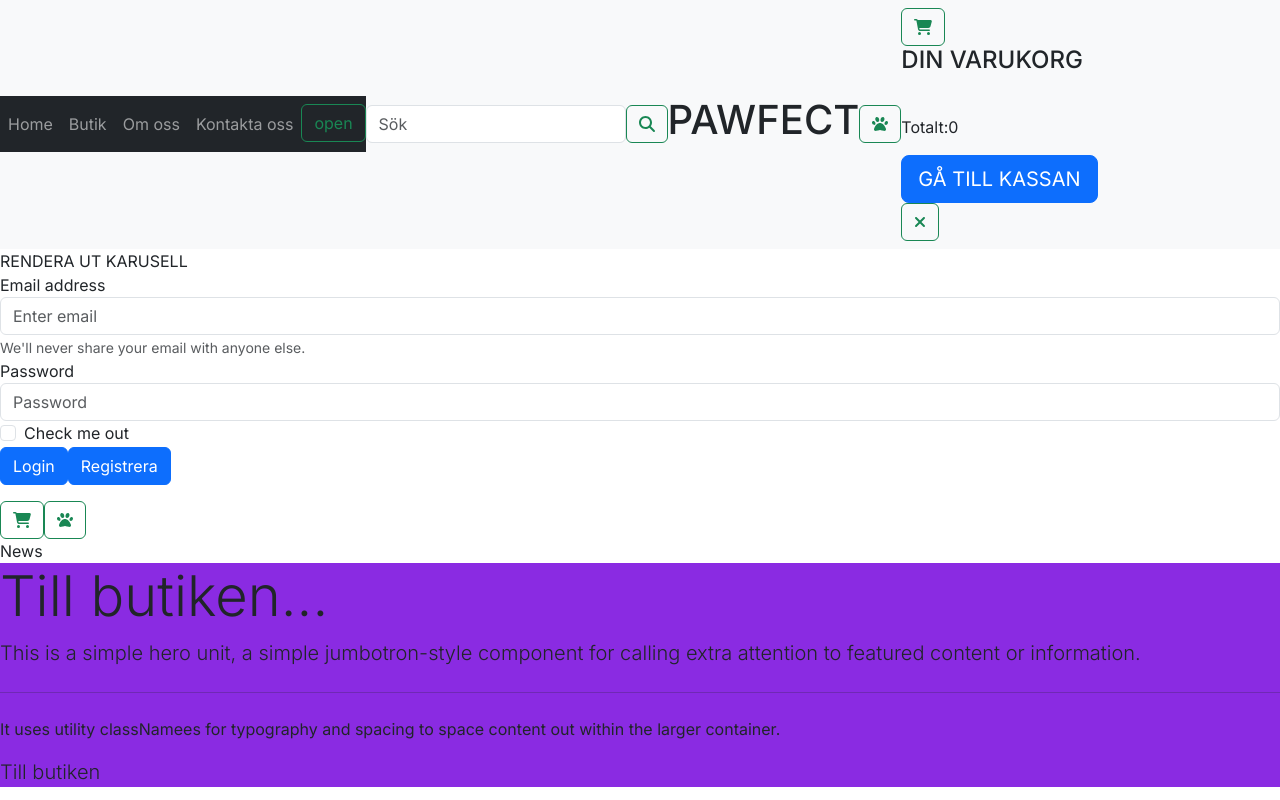
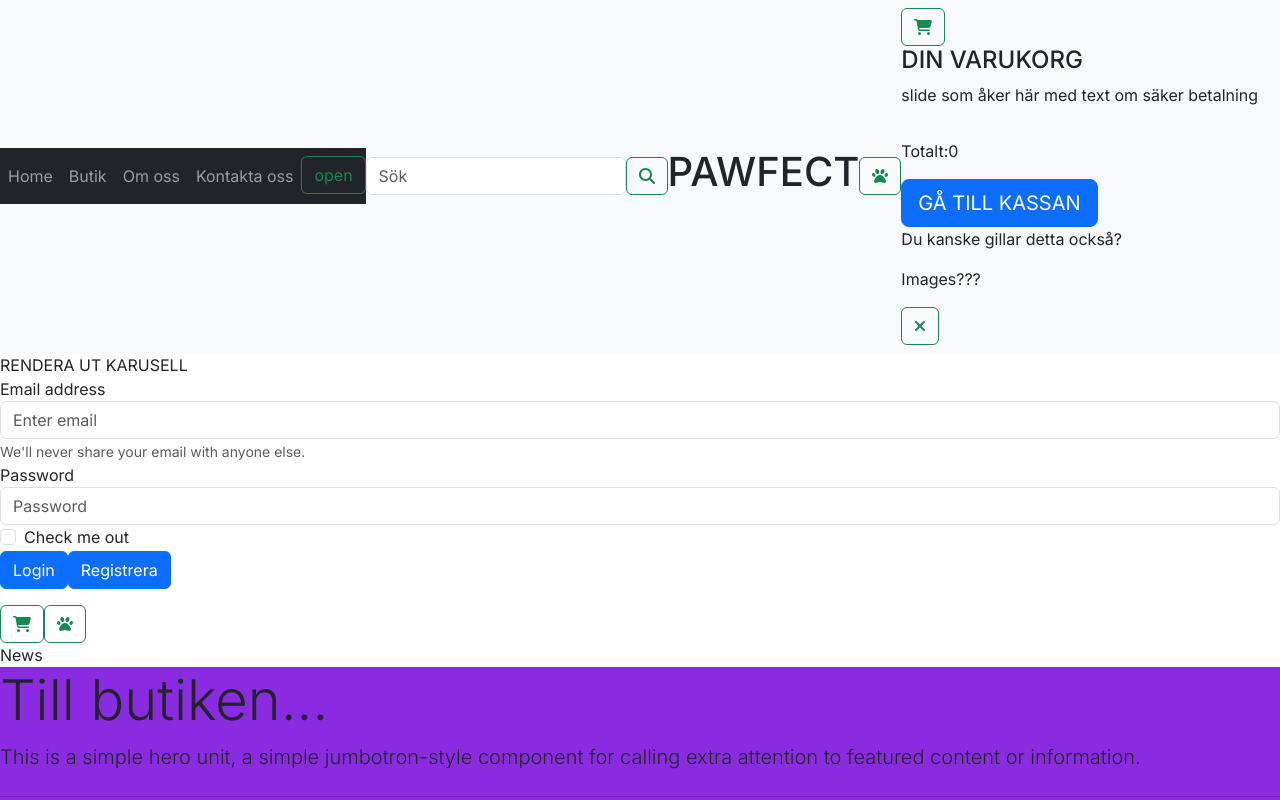
Before and after one commit to TOtterhall/pawfect, a Next.js app in the folder client/my-app/: page / in a window 1280 px wide. Both pictures are taken after a click on the button 923 px from the left and 43 px from the top of the page. Shown: the top 800 px of the page. Built offline with nearby package versions, Linux system fonts and the light colour scheme.

Commit message:
:hammer: started to buggfixed productId and some text

```diff
--- a/client/my-app/src/app/components/Cart/Cart.jsx
+++ b/client/my-app/src/app/components/Cart/Cart.jsx
@@ -43,6 +43,7 @@ export default function Cart() {
       {isDrawerOpen && (
         <div>
           <h4>DIN VARUKORG</h4>
+          <div>slide som åker här med text om säker betalning</div>
           <div className="modal-body">
             <div className="container-fluid">
               <div className="row">
@@ -63,6 +64,8 @@ export default function Cart() {
           </div>
           <p>Totalt:{calculateTotal}</p>
           <BtnGoToCheckout />
+          <p>Du kanske gillar detta också?</p>
+          <p>Images???</p>
           <button
             className="btn btn-outline-success my-2 my-sm-0 "
             onClick={closeDrawer}
```
Also changed, not shown: client/my-app/src/app/product/[productId]/page.jsx (+66 -2 lines).
